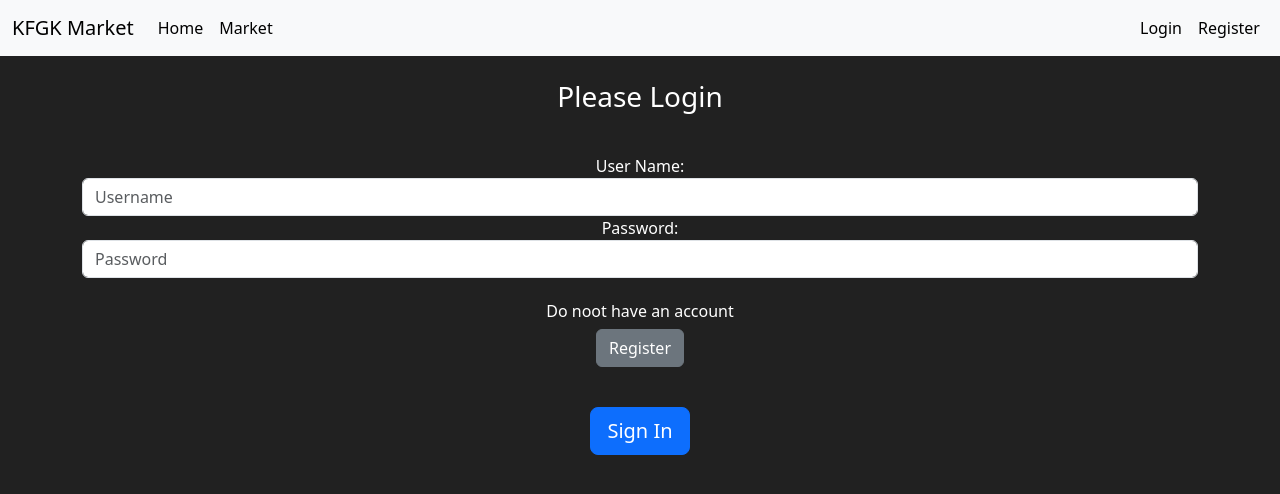
After one commit to Katscan-static/webstack_project_ecommerce, a Flask app: template market/templates/login.html in a window 1280 px wide. The commit adds this page. Shown: the top 494 px of the page. Run offline with Flask 3, Linux system fonts and the light colour scheme; the template is opened without the code that fills it: values that come from a table or form of the project are taken from there, others are empty.

Commit message:
added LoginForm class to forms.py created a login.html in page using wtffoms, bootstrap, added flask_brypt to hash the passwords

```diff
--- a/market/forms.py
+++ b/market/forms.py
@@ -21,3 +21,9 @@ class RegisterForm(FlaskForm):
     password1 = PasswordField(label='Password:', validators=[Length(min=6), DataRequired()])
     password2 = PasswordField(label='Confirm Password:', validators=[EqualTo('password1'), DataRequired()])
     submit = SubmitField(label='Create Account')
+
+
+class LoginForm(FlaskForm):
+    username = StringField(label='User Name:', validators=[DataRequired()])
+    password = PasswordField(label='Password:', validators=[DataRequired()])
+    submit = SubmitField(label='Sign In')
--- a/market/templates/base.html
+++ b/market/templates/base.html
@@ -30,7 +30,7 @@
 	</ul>
 	<ul class="navbar-nav ms-auto mb-2 mb-lg-0">
 		<li class="nav-item">
-			<a class="nav-link active" href='#'>Login</a>
+			<a class="nav-link active" href='{{ url_for('login_page')}}'>Login</a>
 		</li>
 		<li class="nav-item">
 			<a class="nav-link active" href="{{ url_for('registration_page')}}">Register</a>
--- /dev/null
+++ b/market/templates/login.html
@@ -0,0 +1,29 @@
+{% extends 'base.html'%}
+{% block title%}
+	Login
+{% endblock %}
+{% block content%}
+<body class='text-center'>
+	<div class="container">
+		<br>
+		<h1 class="h3 mb-3"> Please Login </h1>
+		<br>
+		<form method="POST" class="form-signin" style="color:white">
+			{{ form.hidden_tag() }}
+			{{ form.username.label() }}
+			{{ form.username(class="form-control", placeholder="Username")}}
+			{{ form.password.label() }}
+			{{ form.password(class="form-control", placeholder="Password") }}
+
+			<br>
+			<div class="checkbox mb-3">
+				<h6>Do noot have an account</h6>
+				<a class="btn btn-sn btn-secondary" href="{{ url_for('registration_page') }}">Register</a>
+			</div>
+			<br>
+			{{ form.submit(class="btn btn-lg btn-primary btn-block")}}
+
+		</form>
+	</div>
+</body>
+{% endblock%}
```
Also changed, not shown: market/models.py (+8 -1 lines), market/routes.py (+7 -3 lines), instance/market.db, 1 other file.
